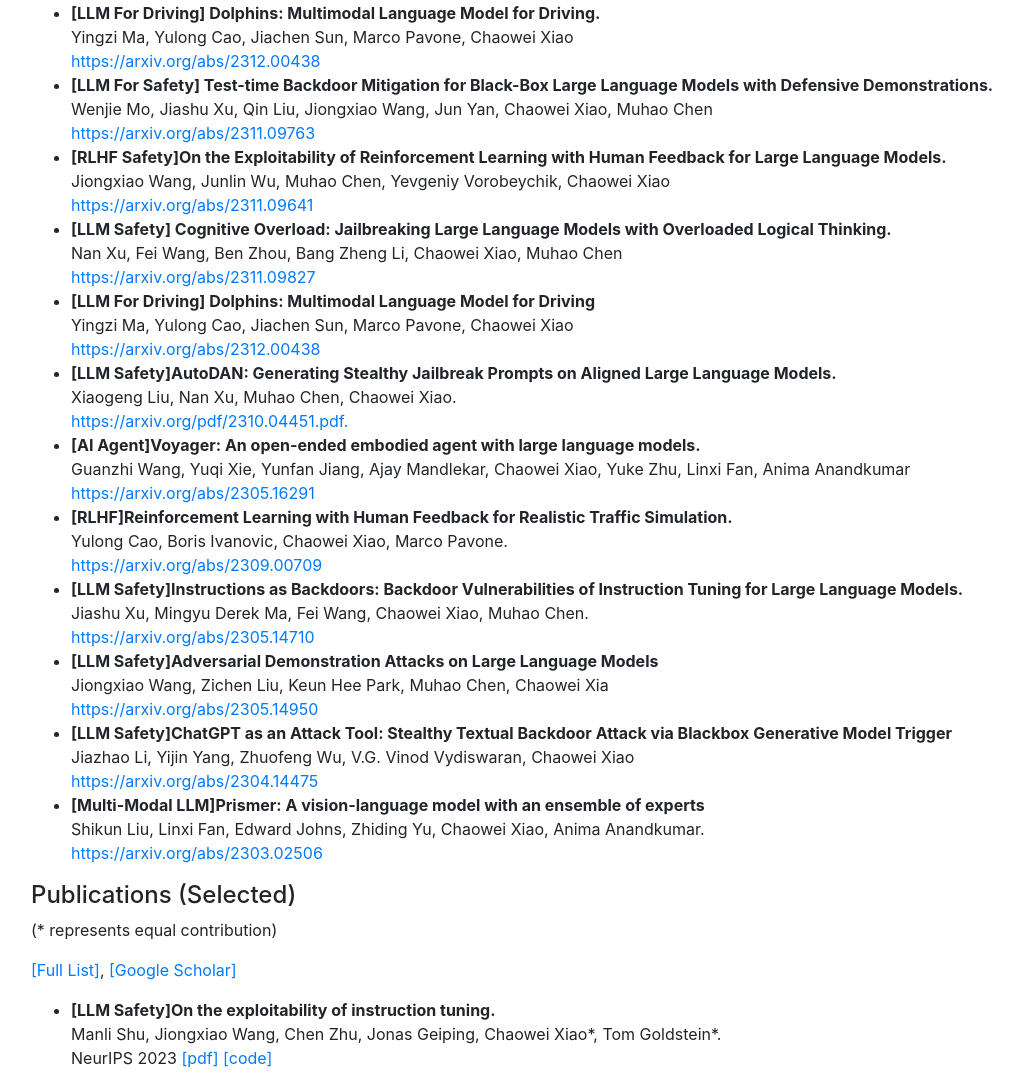
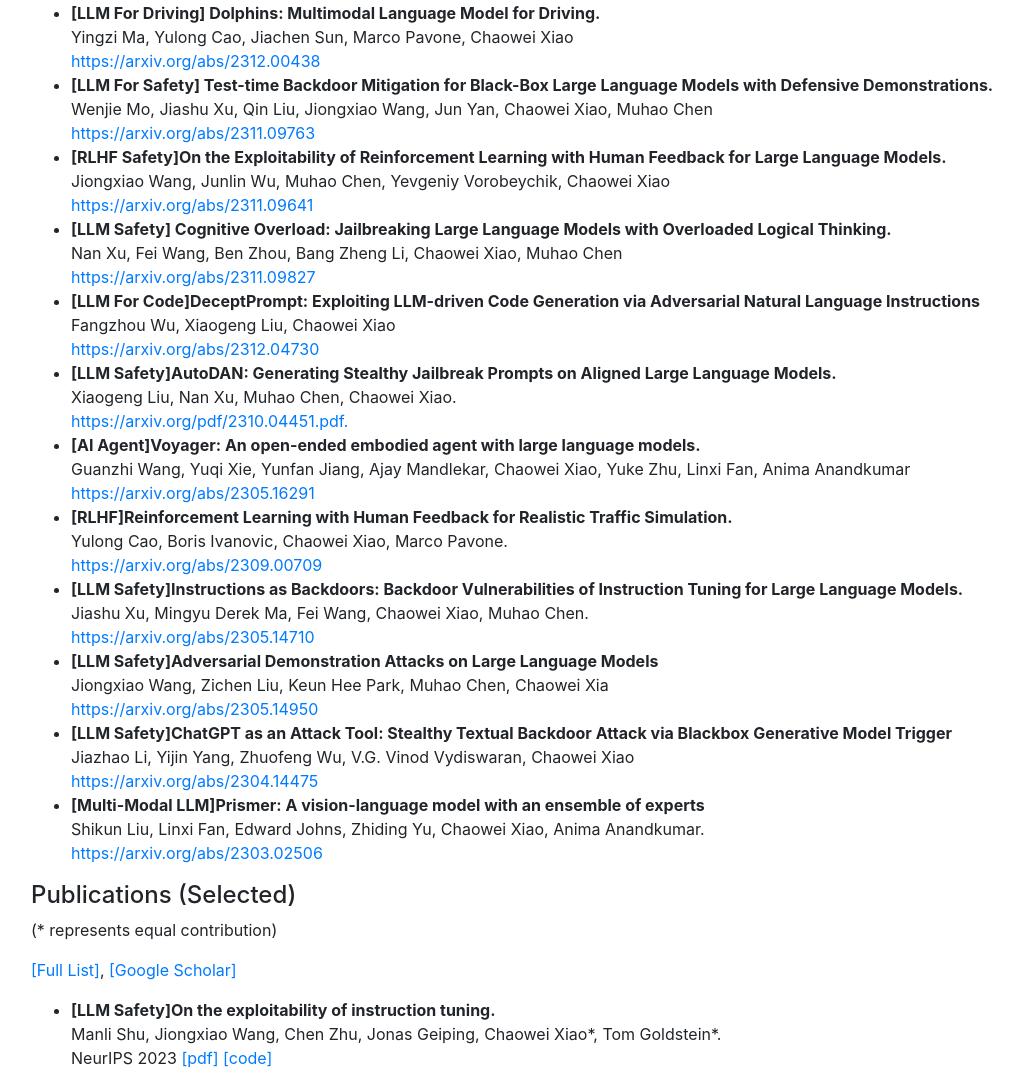
Before and after one commit to xiaocw11/xiaocw11.github.io, a website: page index.html in a window 1280 px wide. Shown: the part 1471-2556 px from the top of the page, without its empty margins (54-1065 px from the left). Drawn offline with Linux system fonts and the light colour scheme.

Commit message:
Update index.html

```diff
--- a/index.html
+++ b/index.html
@@ -200,7 +200,7 @@
 </p> <a href="https://arxiv.org/abs/2311.09827">https://arxiv.org/abs/2311.09827</a> </li>
 
 
-         <li><b>[LLM For Driving] Dolphins: Multimodal Language Model for Driving  </b> <p class='content'>  Yingzi Ma, Yulong Cao, Jiachen Sun, Marco Pavone, Chaowei Xiao</p> <a href="https://arxiv.org/abs/2312.00438">https://arxiv.org/abs/2312.00438</a> </li>
+         <li><b>[LLM For Code]DeceptPrompt: Exploiting LLM-driven Code Generation via Adversarial Natural Language Instructions  </b> <p class='content'>  Fangzhou Wu, Xiaogeng Liu, Chaowei Xiao</p> <a href="https://arxiv.org/abs/2312.04730">https://arxiv.org/abs/2312.04730</a> </li>
        <li><b>[LLM Safety]AutoDAN: Generating Stealthy Jailbreak Prompts on Aligned Large Language Models.  </b> <p class='content'>  Xiaogeng Liu, Nan Xu, Muhao Chen, Chaowei Xiao.</p> <a href="https://arxiv.org/pdf/2310.04451.pdf">https://arxiv.org/pdf/2310.04451.pdf.</a> </li>
               <li><b>[AI Agent]Voyager: An open-ended embodied agent with large language models. </b><p class='content'> Guanzhi Wang, Yuqi Xie, Yunfan Jiang, Ajay Mandlekar, Chaowei Xiao, Yuke Zhu, Linxi Fan, Anima Anandkumar</p><a href="https://arxiv.org/abs/2305.16291">https://arxiv.org/abs/2305.16291</a></li>
               <li><b>[RLHF]Reinforcement Learning with Human Feedback for Realistic Traffic Simulation. </b><p class='content'>Yulong Cao, Boris Ivanovic, Chaowei Xiao, Marco Pavone.</p><a href="https://arxiv.org/abs/2309.00709"> https://arxiv.org/abs/2309.00709</a></li>
```
